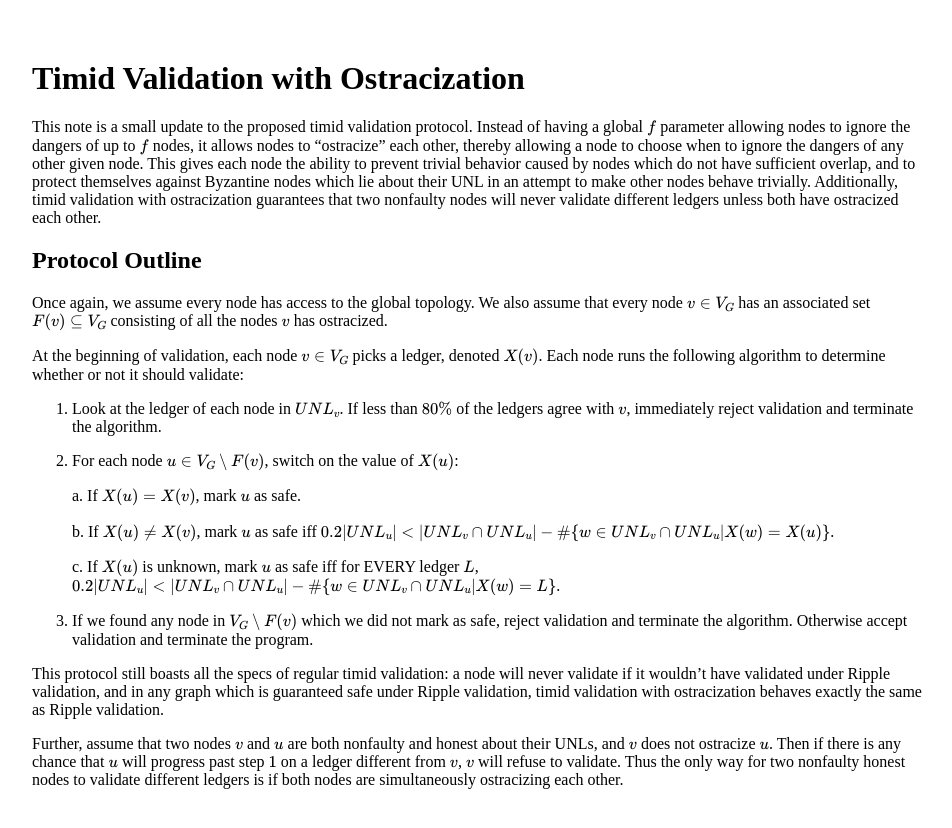
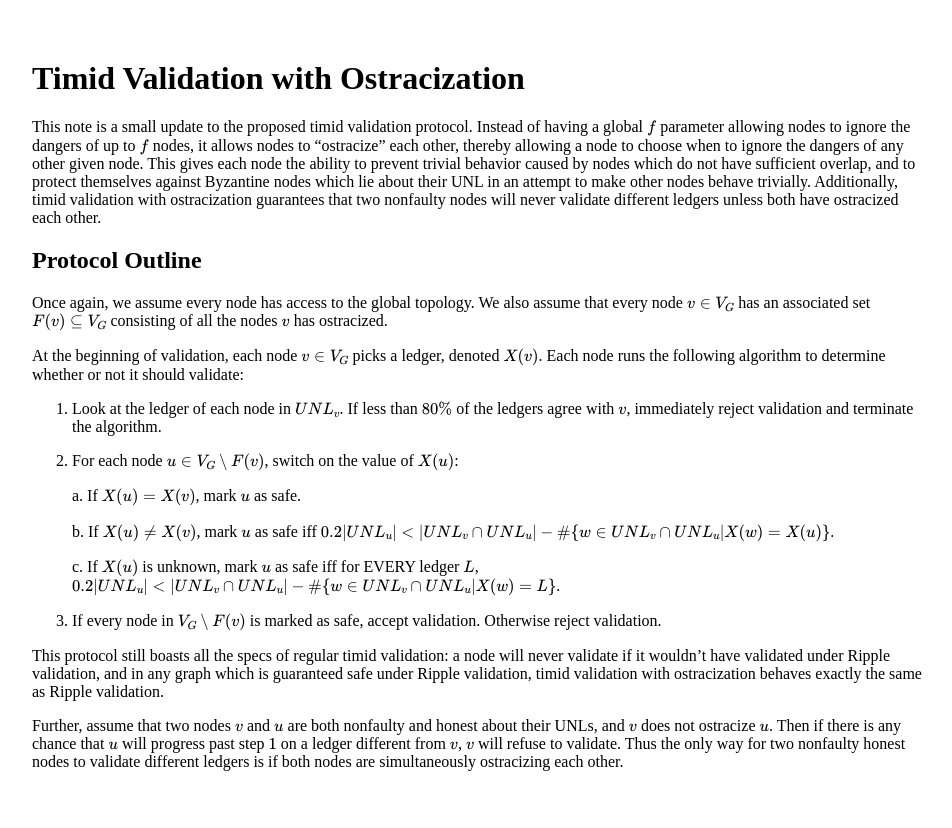
Before and after one commit to ChronusZ/chronusz.github.io, a Jekyll site: the page built from _posts/2017-06-27-timid-validation-with-ostracization.md, in a window 1280 px wide. Shown: the top 828 px of the page, without its empty margins (160-1112 px from the left). Built offline with Jekyll 4.4.1, drawn with Linux system fonts in a browser that asks for light colours; formulas are drawn with MathJax 3.

Commit message:
fixed some awkward phrasing

```diff
--- a/_posts/2017-06-27-timid-validation-with-ostracization.md
+++ b/_posts/2017-06-27-timid-validation-with-ostracization.md
@@ -23,7 +23,7 @@ At the beginning of validation, each node $$v\in V_G$$ picks a ledger, denoted $
     b. If $$X(u)\neq X(v)$$, mark $$u$$ as safe iff $$0.2\vert UNL_u \vert<\vert UNL_v\cap UNL_u\vert - \#\{w\in UNL_v\cap UNL_u\vert X(w)=X(u)\}$$.
 
     c. If $$X(u)$$ is unknown, mark $$u$$ as safe iff for EVERY ledger $$L$$, $$0.2\vert UNL_u \vert<\vert UNL_v\cap UNL_u\vert - \#\{w\in UNL_v\cap UNL_u\vert X(w)=L\}$$.
-3. If we found any node in $$V_G\setminus F(v)$$ which we did not mark as safe, reject validation and terminate the algorithm. Otherwise accept validation and terminate the program.
+3. If every node in $$V_G\setminus F(v)$$ is marked as safe, accept validation. Otherwise reject validation.
 
 This protocol still boasts all the specs of regular timid validation: a node will never validate if it wouldn't have validated under Ripple validation, and in any graph which is guaranteed safe under Ripple validation, timid validation with ostracization behaves exactly the same as Ripple validation.
 
```
